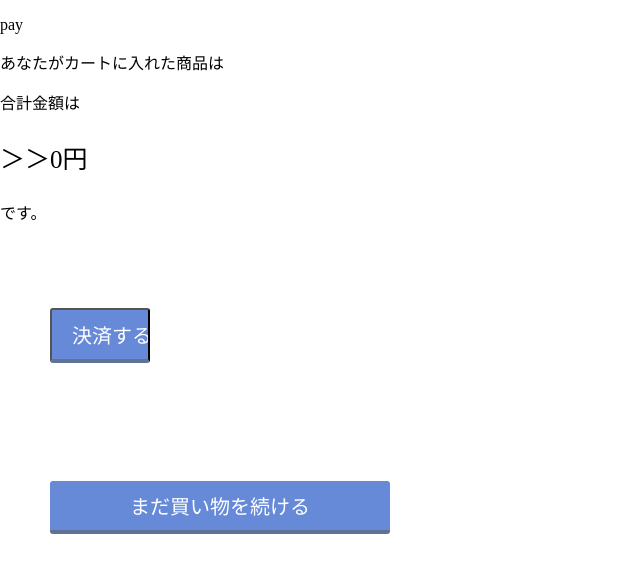
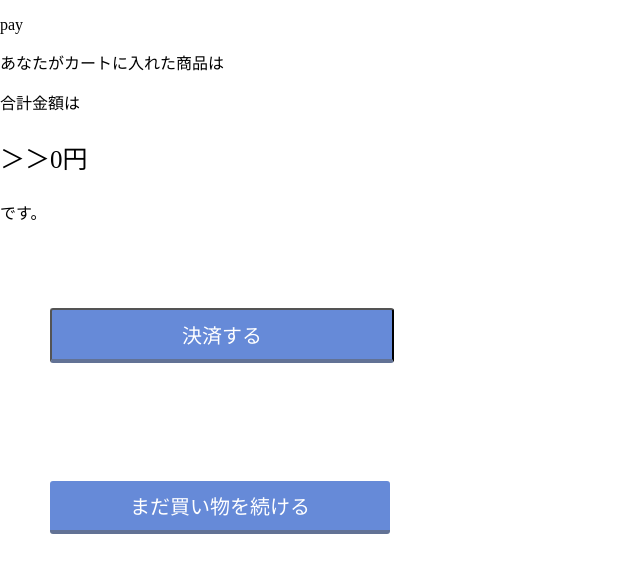
Before and after one commit to DeMiA814/Django-Playground, a Django app: page /ecom/pay.html in a window 1280 px wide. Shown: the top 573 px of the page, without its empty margins (0-640 px from the left). Run offline with Django 3.2, Linux system fonts and the light colour scheme; data comes from the database, SQL or seed files in the repository.

Commit message:
Update style.css

```diff
--- a/ecom/static/ecom/css/style.css
+++ b/ecom/static/ecom/css/style.css
@@ -21,6 +21,7 @@
 
 .pay-cart{font-size: 25px;}
 .pay-money{font-size: 25px;}
+.pay-kessai{width:344px !important;}
 .pay-to-index{width:300px !important}
 
 /*product.html*/
```
